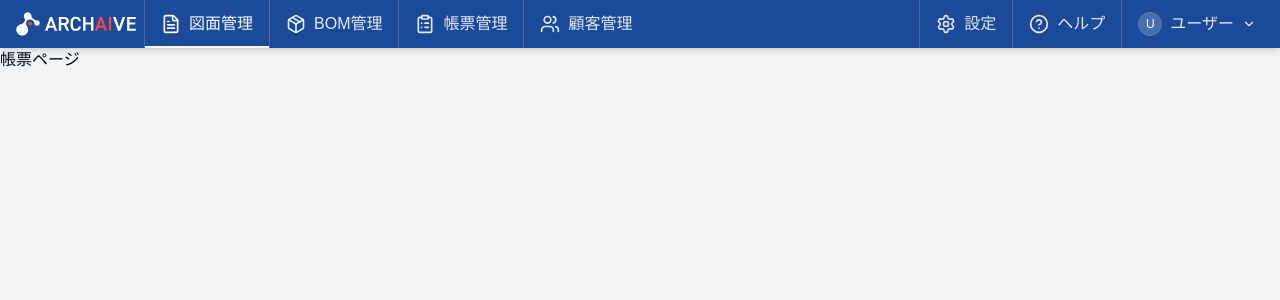
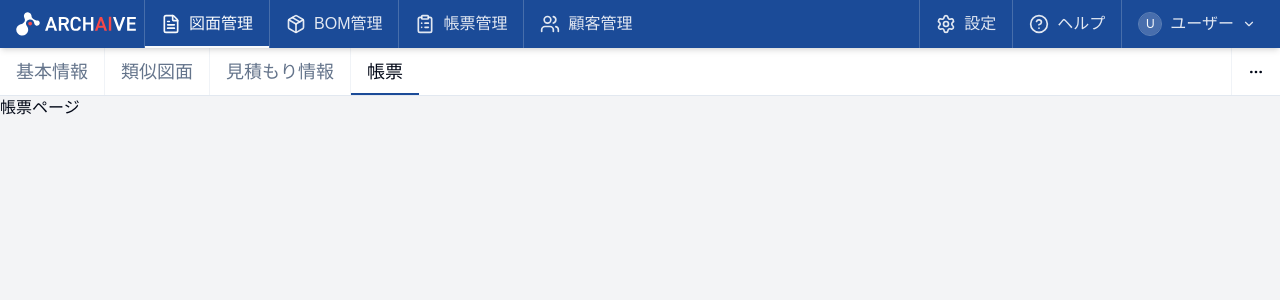
Before and after one commit to ShotaGhoona/archaive-maker-demo, a Next.js app in the folder frontend/: page /drawing/1/documents in a window 1280 px wide. Shown: the top 300 px of the page. Built offline with nearby package versions, Linux system fonts and the light colour scheme; no server answers; a web font is replaced by a local one.

Commit message:
feat: drawing detail header

```diff
--- /dev/null
+++ b/frontend/src/app/(authenticated)/drawing/[id]/layout.tsx
@@ -0,0 +1,14 @@
+import { DrawingDetailHeader } from '@/widgets/drawing/header/ui/DrawingDetailHeader';
+
+export default function DrawingDetailLayout({
+  children,
+}: {
+  children: React.ReactNode;
+}) {
+  return (
+    <div className="flex h-full flex-col">
+      <DrawingDetailHeader />
+      <main className="flex min-h-0 flex-1 flex-col">{children}</main>
+    </div>
+  );
+}
--- a/frontend/src/page-components/drawing/home/ui-block/table-view/ui/DrawingTablePanel.tsx
+++ b/frontend/src/page-components/drawing/home/ui-block/table-view/ui/DrawingTablePanel.tsx
@@ -1,6 +1,7 @@
 'use client';
 
 import { useMemo, useState } from 'react';
+import { useRouter } from 'next/navigation';
 
 import { TableViewWidget } from '@/widgets/view/table-view/ui/TableViewWidgets';
 import type {
@@ -12,6 +13,7 @@ import { createDrawingColumns } from '../config/column-config';
 import { dummyDrawings, type DrawingItem } from '../../../dummy-data/drawings';
 
 export function DrawingTablePanel() {
+  const router = useRouter();
   const [sortState, setSortState] = useState<SortState>({
     key: 'updatedAt',
     direction: 'desc',
@@ -25,8 +27,7 @@ export function DrawingTablePanel() {
   const [selectedRows, setSelectedRows] = useState<Set<number>>(new Set());
 
   const handleOpen = (row: DrawingItem) => {
-    alert(`図面を開く（未実装）: ${row.drawingNumber} - ${row.name}`);
-    // TODO: router.push(`/drawing/${row.id}`)
+    router.push(`/drawing/${row.id}/basic-information`);
   };
 
   const handleDelete = (row: DrawingItem) => {
--- /dev/null
+++ b/frontend/src/widgets/drawing/header/ui/DrawingDetailHeader.tsx
@@ -0,0 +1,106 @@
+'use client';
+
+import Link from 'next/link';
+import { useParams, usePathname, useRouter } from 'next/navigation';
+import { MoreHorizontal, ArrowLeft, Trash2, Copy, Download } from 'lucide-react';
+import { Button } from '@/shared/ui/shadcn/ui/button';
+import {
+  DropdownMenu,
+  DropdownMenuContent,
+  DropdownMenuItem,
+  DropdownMenuSeparator,
+  DropdownMenuTrigger,
+} from '@/shared/ui/shadcn/ui/dropdown-menu';
+import { cn } from '@/shared/ui/shadcn/lib/utils';
+
+const tabs = [
+  { label: '基本情報', path: 'basic-information' },
+  { label: '類似図面', path: 'similar' },
+  { label: '見積もり情報', path: 'estimate' },
+  { label: '帳票', path: 'documents' },
+];
+
+export function DrawingDetailHeader() {
+  const params = useParams();
+  const pathname = usePathname();
+  const router = useRouter();
+  const drawingId = params.id as string;
+
+  const currentPath = pathname.split('/').pop();
+
+  const handleBack = () => {
+    router.push('/drawing');
+  };
+
+  const handleDuplicate = () => {
+    alert('図面を複製（未実装）');
+  };
+
+  const handleDownload = () => {
+    alert('図面をダウンロード（未実装）');
+  };
+
+  const handleDelete = () => {
+    alert('図面を削除（未実装）');
+  };
+
+  return (
+    <header className="flex h-12 shrink-0 items-center border-b bg-card">
+      {/* Navigation Tabs */}
+      <nav className="flex h-full items-center">
+        {tabs.map((tab, index) => (
+          <Link
+            key={tab.path}
+            href={`/drawing/${drawingId}/${tab.path}`}
+            className={cn(
+              'relative flex h-full items-center px-4 text-lg font-medium transition-colors',
+              'hover:text-foreground',
+              index !== 0 && 'border-l border-border/50',
+              currentPath === tab.path
+                ? 'text-foreground'
+                : 'text-muted-foreground'
+            )}
+          >
+            {tab.label}
+            {currentPath === tab.path && (
+              <span className="absolute bottom-0 left-0 right-0 h-0.5 bg-primary" />
+            )}
+          </Link>
+        ))}
+      </nav>
+
+      {/* Spacer */}
+      <div className="flex-1" />
+
+      {/* Actions Menu */}
+      <div className="flex h-full items-center border-l border-border/50 px-2">
+        <DropdownMenu>
+          <DropdownMenuTrigger asChild>
+            <Button variant="ghost" size="icon" className="size-8">
+              <MoreHorizontal className="size-4" />
+            </Button>
+          </DropdownMenuTrigger>
+          <DropdownMenuContent align="end">
+            <DropdownMenuItem onClick={handleBack}>
+              <ArrowLeft />
+              一覧に戻る
+            </DropdownMenuItem>
+            <DropdownMenuItem onClick={handleDuplicate}>
+              <Copy />
+              複製
+            </DropdownMenuItem>
+            <DropdownMenuItem onClick={handleDownload}>
+              <Download />
+              ダウンロード
+            </DropdownMenuItem>
+            <DropdownMenuSeparator />
+            <DropdownMenuItem variant="destructive" onClick={handleDelete}>
+              <Trash2 />
+              削除
+            </DropdownMenuItem>
+          </DropdownMenuContent>
+        </DropdownMenu>
+      </div>
+    </header>
+  );
+}
```
